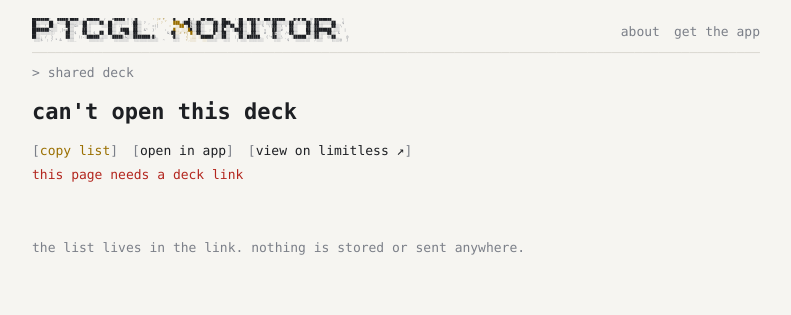
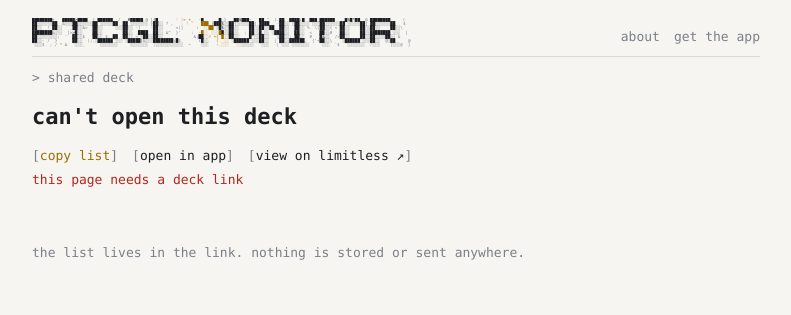
Before and after one commit to lavahawk/Pokemon-TCG-Live-Monitor, a plain HTML site: page docs/d/index.html in a window 1280 px wide. Shown: the whole page, without its empty margins (244-1035 px from the left). Drawn offline with Linux system fonts and the light colour scheme.

Commit message:
Share page logo a fifth larger (4.2px characters at most) so the name reads more clearly

```diff
--- a/docs/d/index.html
+++ b/docs/d/index.html
@@ -21,7 +21,7 @@
   header { display: flex; justify-content: space-between; align-items: flex-end; gap: 12px; white-space: nowrap; }
   header .brand { text-decoration: none; display: block; flex: 1; min-width: 0; overflow: hidden; }
   /* logo: banner letters in block characters over a field of stray ASCII; a yellow beam sweeps across */
-  .logo { margin: 0; font: 3.5px/1 var(--mono); letter-spacing: 0; white-space: pre; user-select: none;
+  .logo { margin: 0; font: 4.2px/1 var(--mono); letter-spacing: 0; white-space: pre; user-select: none;
           height: 7em; overflow: hidden; color: var(--fg); }
   .logo .y { color: var(--accent); }
   .logo .yd { color: var(--accent); opacity: .5; }
@@ -239,9 +239,9 @@
   const SPARK = "#@%&$*+=";
   const hash = (a, b, c) => { const v = Math.sin(a * 127.1 + b * 311.7 + c * 74.7) * 43758.5453; return v - Math.floor(v); };
   let cols = W + 2;
-  const fit = () => {  // small letters (3.5px at most)
+  const fit = () => {  // small letters (4.2px at most)
     const room = pre.parentElement.clientWidth;
-    const size = Math.min(3.5, Math.floor(room / ((W + 2) * 0.6) * 10) / 10);
+    const size = Math.min(4.2, Math.floor(room / ((W + 2) * 0.6) * 10) / 10);
     pre.style.fontSize = size + "px";
     cols = W + 6;  // the grain stays just around the name
   };
```
